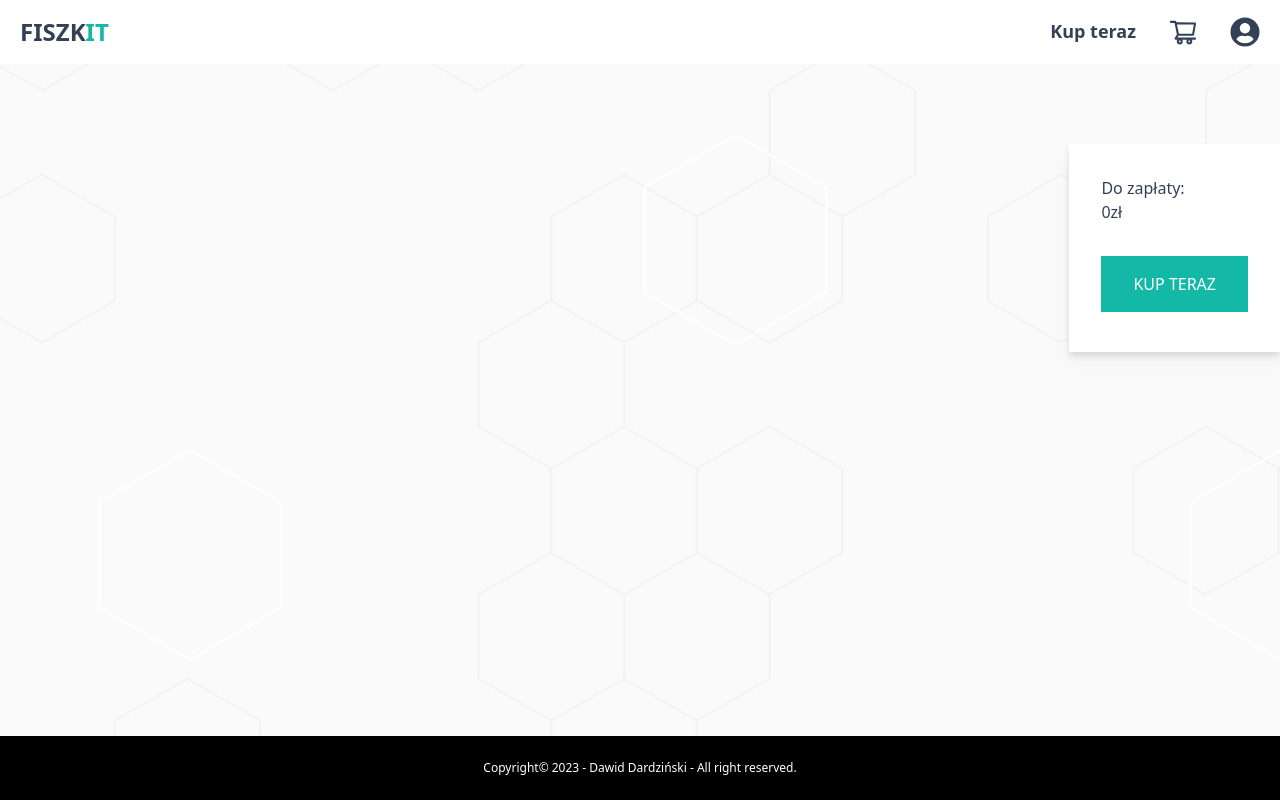
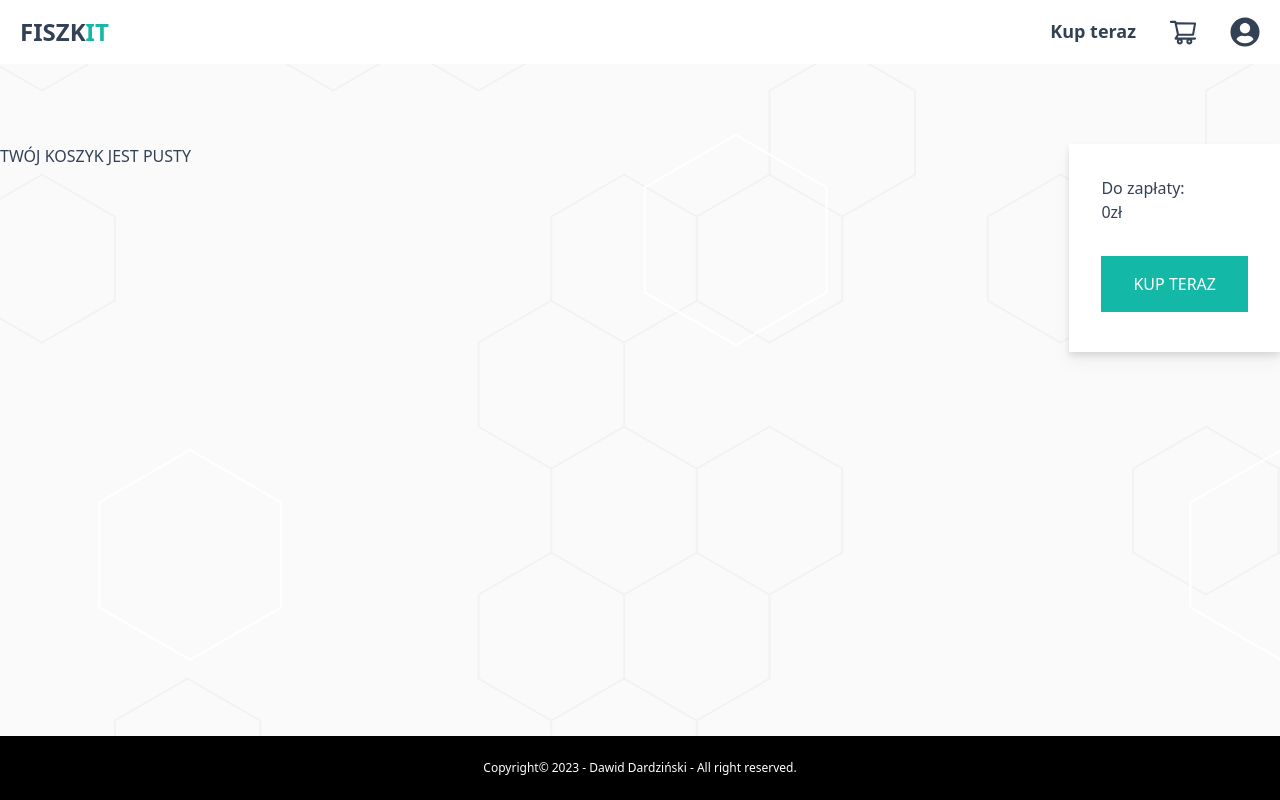
Before and after one commit to 3xen11/FlipIT, a Next.js app: page /cart in a window 1280 px wide. Built offline with nearby package versions, Linux system fonts and the light colour scheme.

Commit message:
shopping card [feature]: choosing technology closing modal

```diff
--- a/layout/Cart.js
+++ b/layout/Cart.js
@@ -15,7 +15,9 @@ const Cart = () => {
       <div className="max-w-7xl mx-auto mt-20 ">
         <div className=" mb-16 flex justify-end ">
           <div className="flex-flex-col grow mr-2">
-            {cartItems.map((cartItem) => {
+            {cartItems.length === 0
+              ? 'TWÓJ KOSZYK JEST PUSTY'
+              : cartItems.map((cartItem) => {
                   const { id, cost, icons, title } = cartItem;
                   return (
                     <CartPosition
--- a/layout/Shopping.js
+++ b/layout/Shopping.js
@@ -23,15 +23,11 @@ const Shopping = () => {
   const { showAvailableTechModal } = useSelector((store) => store.modal);
   const { buttons, button, id, cartItems } = useSelector((store) => store.cart);
 
-  // console.log();
-
   useEffect(() => {
     const buttonId = id;
     const newIcon = button;
     dispatch(changeIcon({ buttonId, newIcon }));
   }, [button]);
-
-  console.log(cartItems);
 
   return (
     <section className="max-w-screen pt-20 bg-white pb-20">
--- a/next.config.js
+++ b/next.config.js
@@ -1,6 +1,6 @@
 /** @type {import('next').NextConfig} */
 const nextConfig = {
-  reactStrictMode: false,
+  reactStrictMode: true,
 
   webpack(config) {
     config.module.rules.push({
--- a/src/components/AvailableTechnologiesModal.js
+++ b/src/components/AvailableTechnologiesModal.js
@@ -3,6 +3,7 @@ import Technologies from '../../data/CategoriesDescriptionData';
 import Image from 'next/image';
 import { useEffect } from 'react';
 import { getIcon } from '../features/cart/cartSlice';
+import { closeModal } from '../features/modal/modalSlice';
 
 const AvailableTechnologiesModal = ({ getTechnologyArray }) => {
   const AvailableTechs = Technologies.filter((tech) => tech.available === true);
@@ -46,6 +47,7 @@ const AvailableTechnologiesModal = ({ getTechnologyArray }) => {
                         height={60}
                         alt={technology}
                         className="bg-white w-16 h-16 p-1"
+                        closeModal={dispatch(closeModal())}
                       />
                     )
                   );
--- a/src/components/CartPosition.js
+++ b/src/components/CartPosition.js
@@ -2,7 +2,6 @@ import { MdOutlineClose } from 'react-icons/md';
 import Image from 'next/image';
 
 const CartPosition = ({ id, cost, icons, title, removeCartItem, dispatch }) => {
-  console.log(id);
   return (
     <div
       key={id}
--- a/src/features/cart/cartSlice.js
+++ b/src/features/cart/cartSlice.js
@@ -75,6 +75,7 @@ const cartSlice = createSlice({
     getId: (state, action) => {
       state.id = action.payload;
     },
+
     addToCart: (state, action) => {
       const groupId = action.payload;
       //  BASIC
@@ -140,6 +141,7 @@ const cartSlice = createSlice({
 
       state.button = null;
     },
+
     getTotalCost: (state) => {
       state.totalCost = state.cartItems.reduce(
         (total, item) => total + item.cost,
```
Lines whose indentation alone changed are shown as unchanged.
